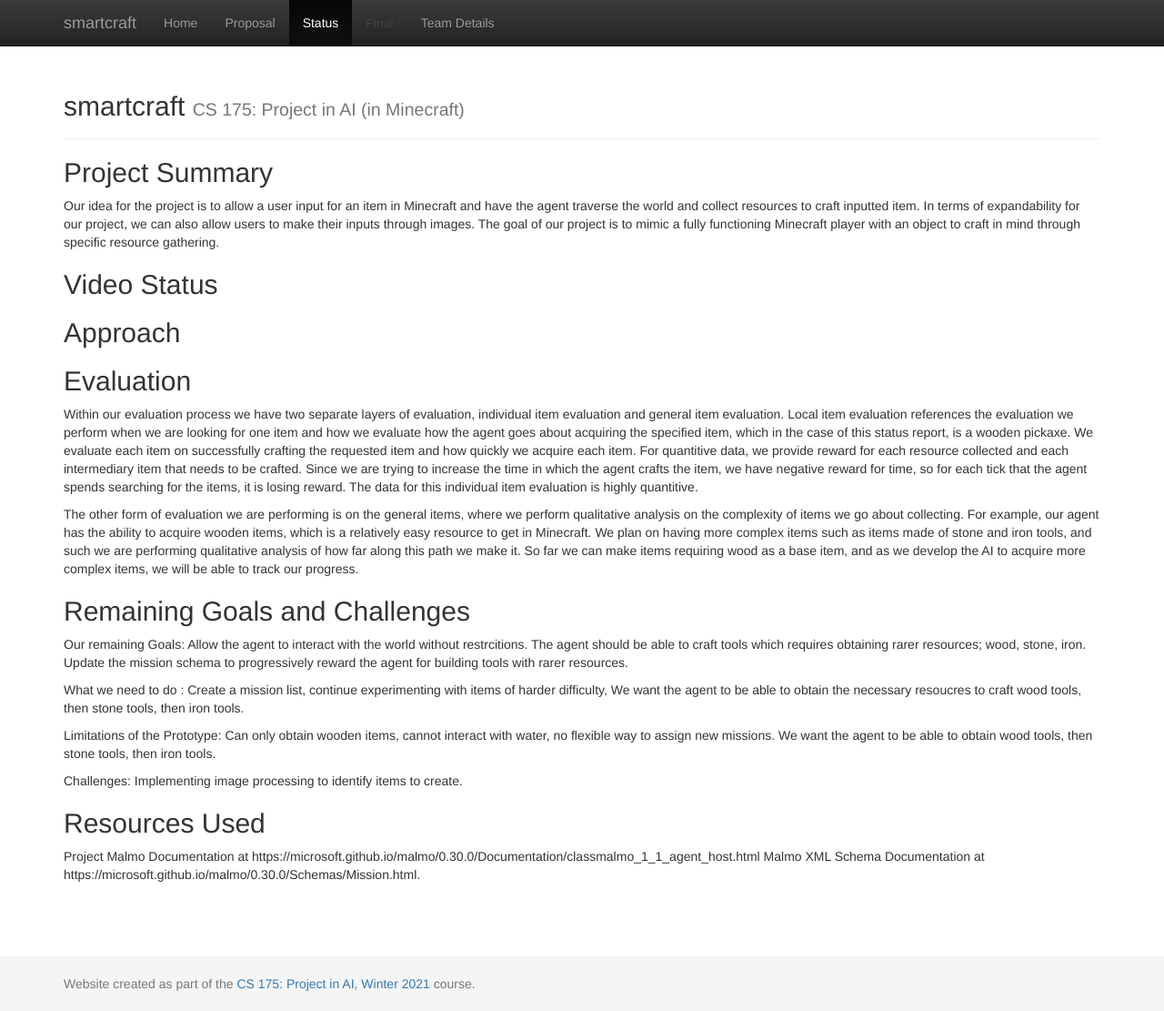
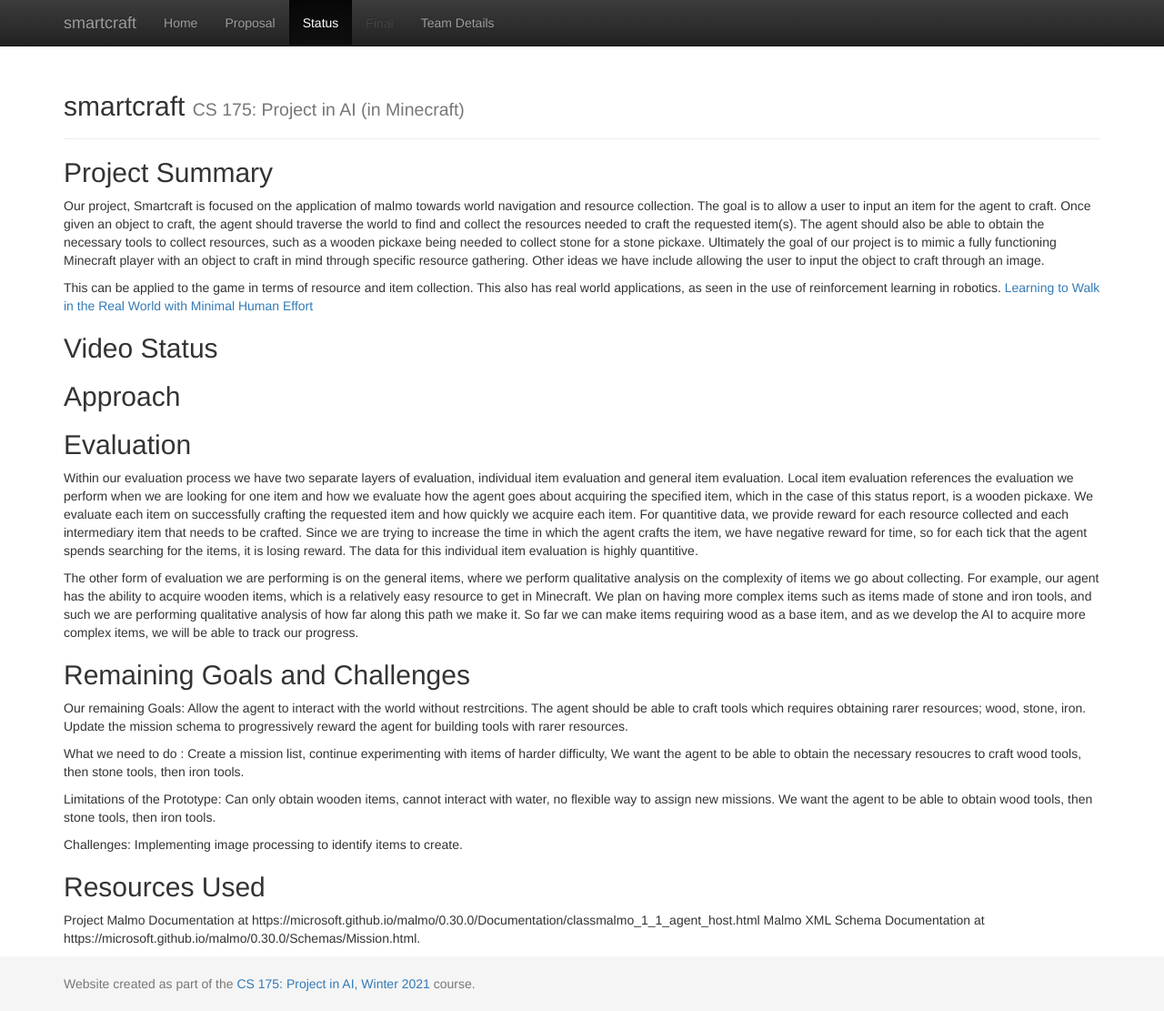
Before and after one commit to parth-parekh/CS175, a Jekyll site: the page built from docs/status.md, in a window 1280 px wide and 1111 px high. Shown: the whole window at 91% size. Built offline with Jekyll 4.4.1, drawn with Linux system fonts in a browser that asks for light colours.

Commit message:
Update status.md

```diff
--- a/docs/status.md
+++ b/docs/status.md
@@ -3,7 +3,9 @@
 title: Status
 ---
 ## Project Summary
-Our idea for the project is to allow a user input for an item in Minecraft and have the agent traverse the world and collect resources to craft inputted item. In terms of expandability for our project, we can also allow users to make their inputs through images. The goal of our project is to mimic a fully functioning Minecraft player with an object to craft in mind through specific resource gathering.
+Our project, Smartcraft is focused on the application of malmo towards world navigation and resource collection. The goal is to allow a user to input an item for the agent to craft. Once given an object to craft, the agent should traverse the world to find and collect the resources needed to craft the requested item(s). The agent should also be able to obtain the necessary tools to collect resources, such as a wooden pickaxe being needed to collect stone for a stone pickaxe. Ultimately the goal of our project is to mimic a fully functioning Minecraft player with an object to craft in mind through specific resource gathering. Other ideas we have include allowing the user to input the object to craft through an image.
+
+This can be applied to the game in terms of resource and item collection. This also has real world applications, as seen in the use of reinforcement learning in robotics. [Learning to Walk in the Real World with Minimal Human Effort](https://arxiv.org/pdf/2002.08550.pdf)
 ## Video Status
 
 ## Approach
```
